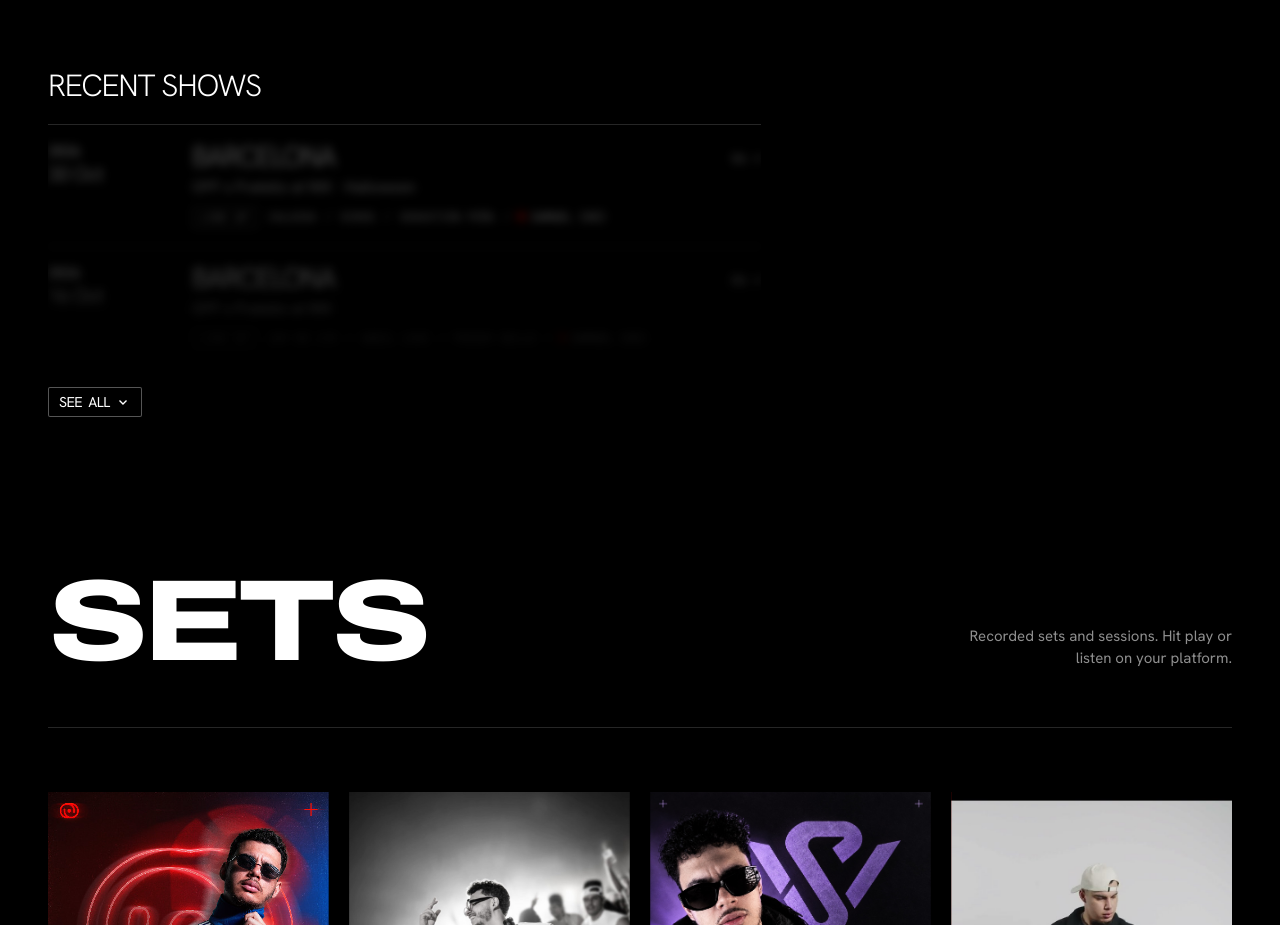
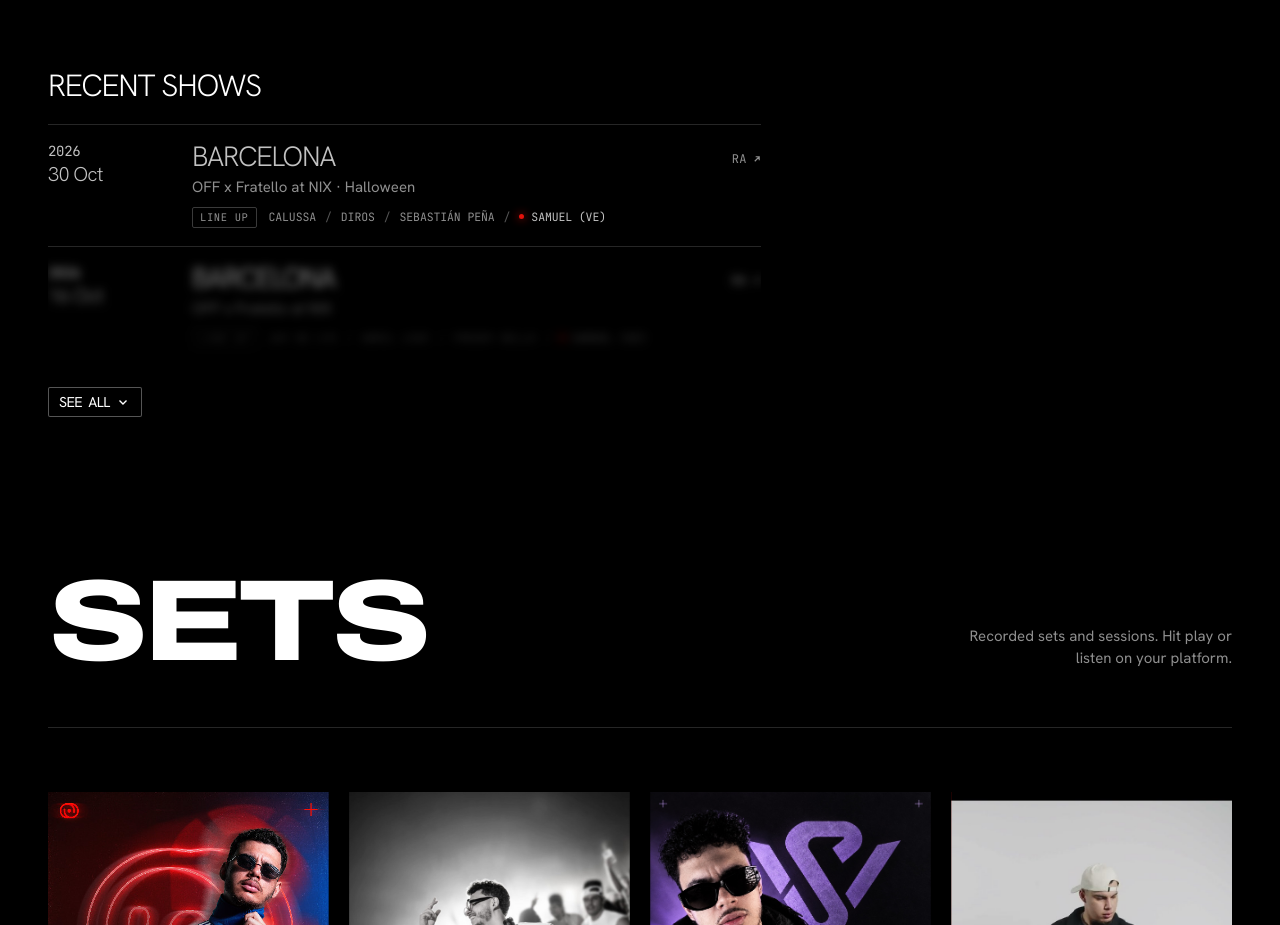
Before and after one commit to alvarezalexjs/samuelve.com, a plain HTML site: page index.html in a window 1280 px wide. Shown: the part 3560-4485 px from the top of the page. Drawn offline with Linux system fonts and the light colour scheme.

Commit message:
Shows recientes: el último nítido, los siguientes borrosos
Co-Authored-By: Claude Opus 5.5 <noreply@anthropic.com>

```diff
--- a/index.html
+++ b/index.html
@@ -278,11 +278,12 @@ a.status.is-hot:hover{background:var(--accent);border-color:var(--accent);color:
 .is-past .date time b{font-size:20px;color:var(--nav)}
 .is-past .d-city{font-size:clamp(20px,2.2vw,28px);color:var(--nav)}
 .is-past .d-venue{margin-top:6px}
-/* recent shows: the latest two sit out of focus; the button opens them all */
+/* recent shows: the latest one in focus, the next one blurred behind it; the button opens them all */
 .recent-clip{position:relative;overflow:hidden;transition:height .6s var(--expo)}
-.recent-clip .dates{filter:blur(5px);opacity:.5;transition:filter .5s ease,opacity .5s ease}
-.recent:not(.is-open) .recent-clip{cursor:pointer;-webkit-mask-image:linear-gradient(#000 55%,transparent);mask-image:linear-gradient(#000 55%,transparent)}
-.recent.is-open .recent-clip .dates{filter:none;opacity:1}
+.recent-clip .dates>li+li{filter:blur(5px);opacity:.5;transition:filter .5s ease,opacity .5s ease}
+.recent:not(.is-open) .recent-clip.has-more{-webkit-mask-image:linear-gradient(#000 55%,transparent);mask-image:linear-gradient(#000 55%,transparent)}
+.recent:not(.is-open) .recent-clip .dates>li+li{cursor:pointer}
+.recent.is-open .recent-clip .dates>li+li{filter:none;opacity:1}
 .recent-more{margin-top:18px}
 .recent-more[aria-expanded="true"] svg{transform:rotate(180deg)}
 .dates-foot a{color:#fff;text-decoration:underline;text-underline-offset:4px}
@@ -504,7 +505,7 @@ a.status.is-hot:hover{background:var(--accent);border-color:var(--accent);color:
 @media (prefers-reduced-motion:reduce){
   .nav-links,.nav.is-open .nav-links,.menu-btn i::before,.menu-btn i::after,.dock,.dock.is-shown{transition:none}
   .photo.is-placed,.pulse{animation:none}
-  .set-cover img,.bio-clip,.bio-more svg,.t-arrow,.recent-clip,.recent-clip .dates{transition:none}
+  .set-cover img,.bio-clip,.bio-more svg,.t-arrow,.recent-clip,.recent-clip .dates>li{transition:none}
   .t-dot,.news-tag i{animation:none}
 }
 </style>
@@ -843,22 +844,24 @@ a.status.is-hot:hover{background:var(--accent);border-color:var(--accent);color:
   $('recent').hidden=!past.length;
   if(dates.bookingLine===false) $('datesFoot').hidden=true;
   $('datesPast').innerHTML=past.map(function(d,i){return row(d,i,true)}).join('');
-  /* recent shows: the latest two show blurred; "see all" opens the full list in focus */
+  /* recent shows: the latest one in focus, the next one blurred; "see all" opens the rest */
   (function(){
     var box=$('recent'), btn=$('recentToggle'), clip=$('recentClip'), list=$('datesPast'), open=false, raf=0;
-    var label=btn.firstChild;
-    function peek(){ var li=list.children; return li.length>2?li[2].offsetTop:list.scrollHeight; }
+    var label=btn.firstChild, rows=list.children, more=rows.length>1;
+    btn.hidden=!more; clip.classList.toggle('has-more',more);
+    function lock(on){ for(var i=1;i<rows.length;i++) rows[i].inert=on; }
+    function peek(){ return rows.length>2?rows[2].offsetTop:list.scrollHeight; }
     function fit(){ if(!open) clip.style.height=peek()+'px'; }
-    list.inert=true; fit();
+    lock(true); fit();
     function set(o){
-      open=o; box.classList.toggle('is-open',o); btn.setAttribute('aria-expanded',o); list.inert=!o;
+      open=o; box.classList.toggle('is-open',o); btn.setAttribute('aria-expanded',o); lock(!o);
       label.textContent=t(o?'seeLess':'seeAll');
       clip.style.height=clip.getBoundingClientRect().height+'px'; clip.offsetHeight;
       clip.style.height=(o?list.scrollHeight:peek())+'px';
       if(o){ list.querySelectorAll('.rv').forEach(function(r){r.classList.add('is-in')}); setTimeout(function(){ if(open) clip.style.height='auto'; },700); }
     }
     btn.addEventListener('click',function(){ set(!open); });
-    clip.addEventListener('click',function(){ if(!open) set(true); });
+    list.addEventListener('click',function(e){ var li=e.target.closest('li'); if(!open&&li&&li!==rows[0]) set(true); });
     addEventListener('resize',function(){ cancelAnimationFrame(raf); raf=requestAnimationFrame(fit); });
     if(document.fonts) document.fonts.ready.then(fit);
   })();
```
